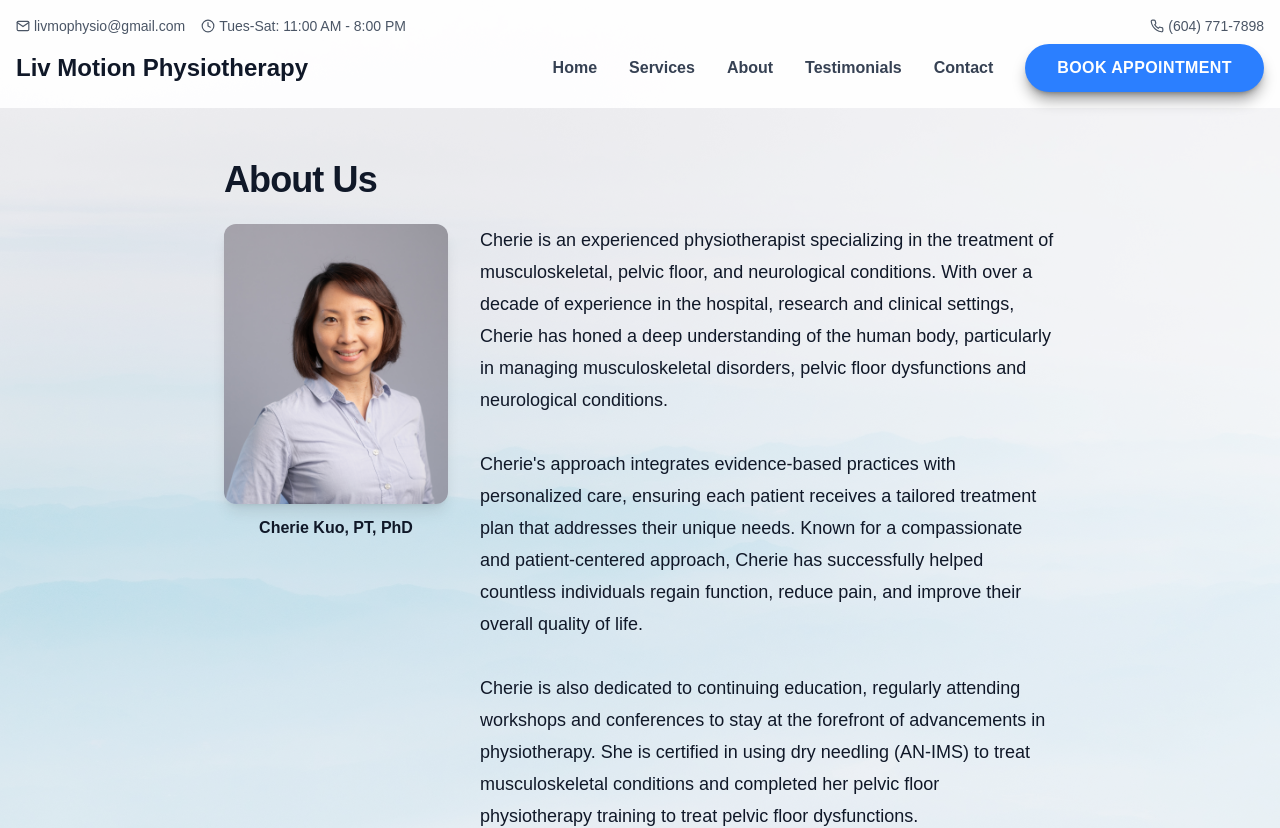
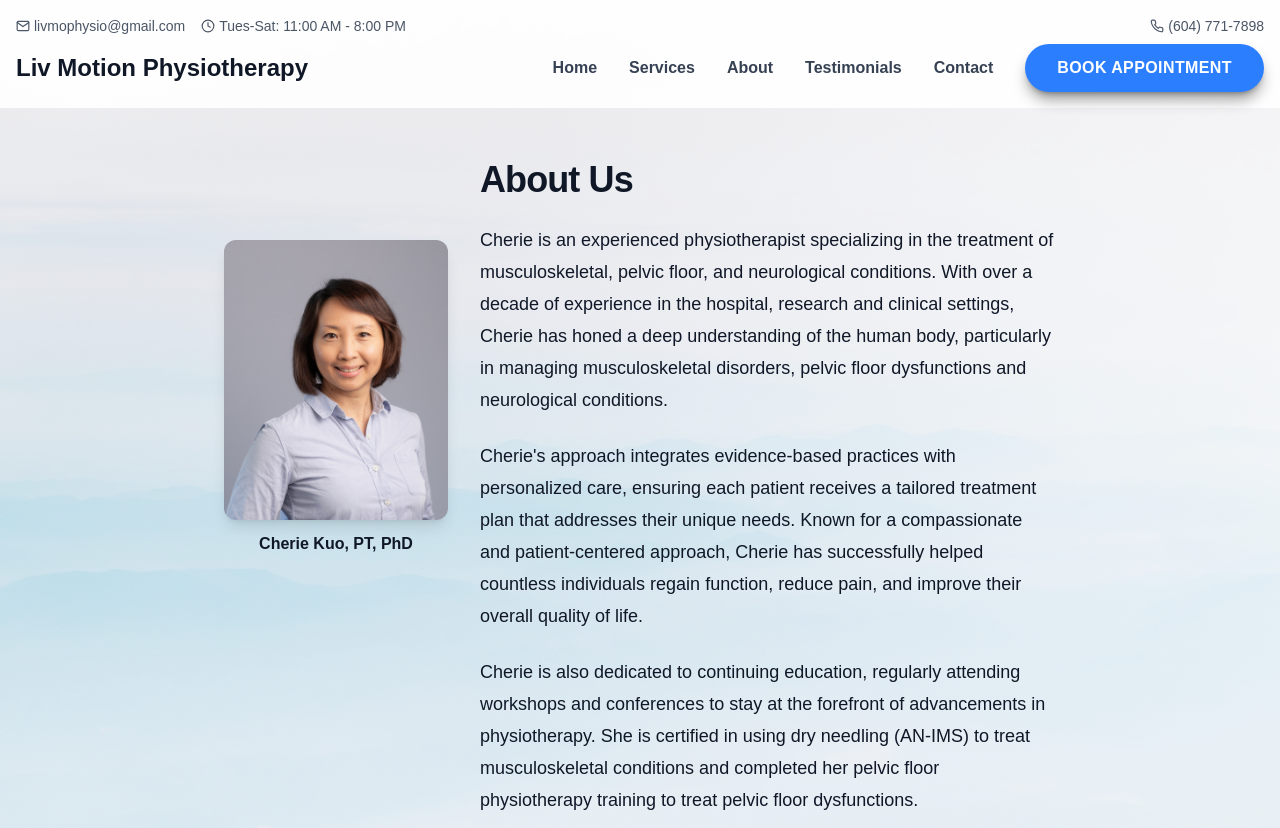
Before and after one commit to cher-kuo/cher-kuo.github.io, a Next.js app: page /about in a window 1280 px wide. Shown: the top 828 px of the page. Built offline with nearby package versions, Linux system fonts and the light colour scheme.

Commit message:
Fix typos, update About page layout, increase paragraph spacing

```diff
--- a/src/app/about/page.tsx
+++ b/src/app/about/page.tsx
@@ -14,11 +14,8 @@ export default function AboutPage() {
         <div className="absolute inset-0 bg-white/70" />
       </div>
       <div className="mx-auto max-w-4xl px-6 pt-32 pb-24 lg:px-8 lg:pt-40 lg:pb-28">
-        <h1 className="text-3xl font-semibold tracking-tight text-gray-900 sm:text-4xl mb-6">
-          About Us
-        </h1>
         <div className="flex flex-col gap-8 md:flex-row md:items-start">
-          <div className="shrink-0 self-center md:self-start">
+          <div className="shrink-0 self-center md:self-start md:pt-20">
             <Image
               src="/images/cherie-headshot.jpg"
               alt="Portrait of Cherie, physiotherapist at Liv Motion Physiotherapy"
@@ -31,7 +28,10 @@ export default function AboutPage() {
               Cherie Kuo, PT, PhD
             </p>
           </div>
-          <div className="space-y-8 text-lg leading-8">
+          <div className="space-y-6 text-lg leading-8">
+            <h1 className="text-3xl font-semibold tracking-tight text-gray-900 sm:text-4xl">
+              About Us
+            </h1>
             <p className="text-gray-900">
               Cherie is an experienced physiotherapist specializing in the treatment of musculoskeletal, pelvic floor, and neurological conditions. With over a decade of experience in the hospital, research and clinical settings, Cherie has honed a deep understanding of the human body, particularly in managing musculoskeletal disorders, pelvic floor dysfunctions and neurological conditions.
             </p>
--- a/src/app/services/page.tsx
+++ b/src/app/services/page.tsx
@@ -22,7 +22,7 @@ export default function ServicesPage() {
             Services
           </h1>
           <p className="max-w-2xl text-lg leading-8 text-gray-900">
-            We provide proffesional physiotherapy services across musculoskeletal injury, pelvic floor physiotherapy, neurological rehab, and pain management, tailored to your goals and lifestyle.
+            We provide professional physiotherapy services across musculoskeletal injury, pelvic floor physiotherapy, neurological rehab, and pain management, tailored to your goals and lifestyle.
           </p>
         </header>
 
--- a/src/app/testimonials/page.tsx
+++ b/src/app/testimonials/page.tsx
@@ -13,7 +13,7 @@ const testimonials = [
     name: "M.M.",
     // condition: "Musculoskeletal Injury",
     quote:
-      "Couple sessions and I see the improvement.  Cherie is amazing. Professional and very knowledgeable.  She assessed my concerns carefully and tailored my treatment plan based on my needs . Great experience!",
+      "Couple sessions and I see the improvement.  Cherie is amazing. Professional and very knowledgeable.  She assessed my concerns carefully and tailored my treatment plan based on my needs. Great experience!",
   },
   {
     id: 3,
```
